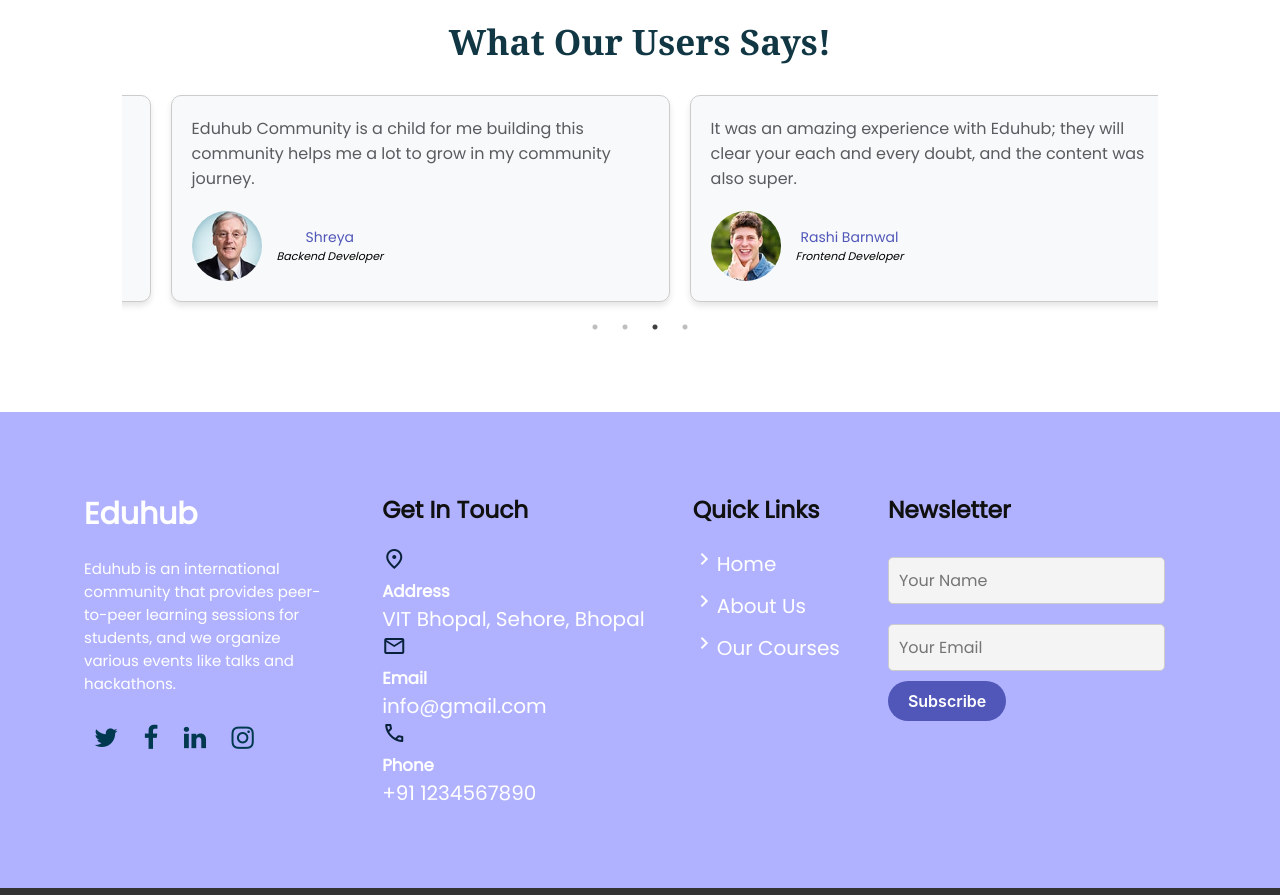
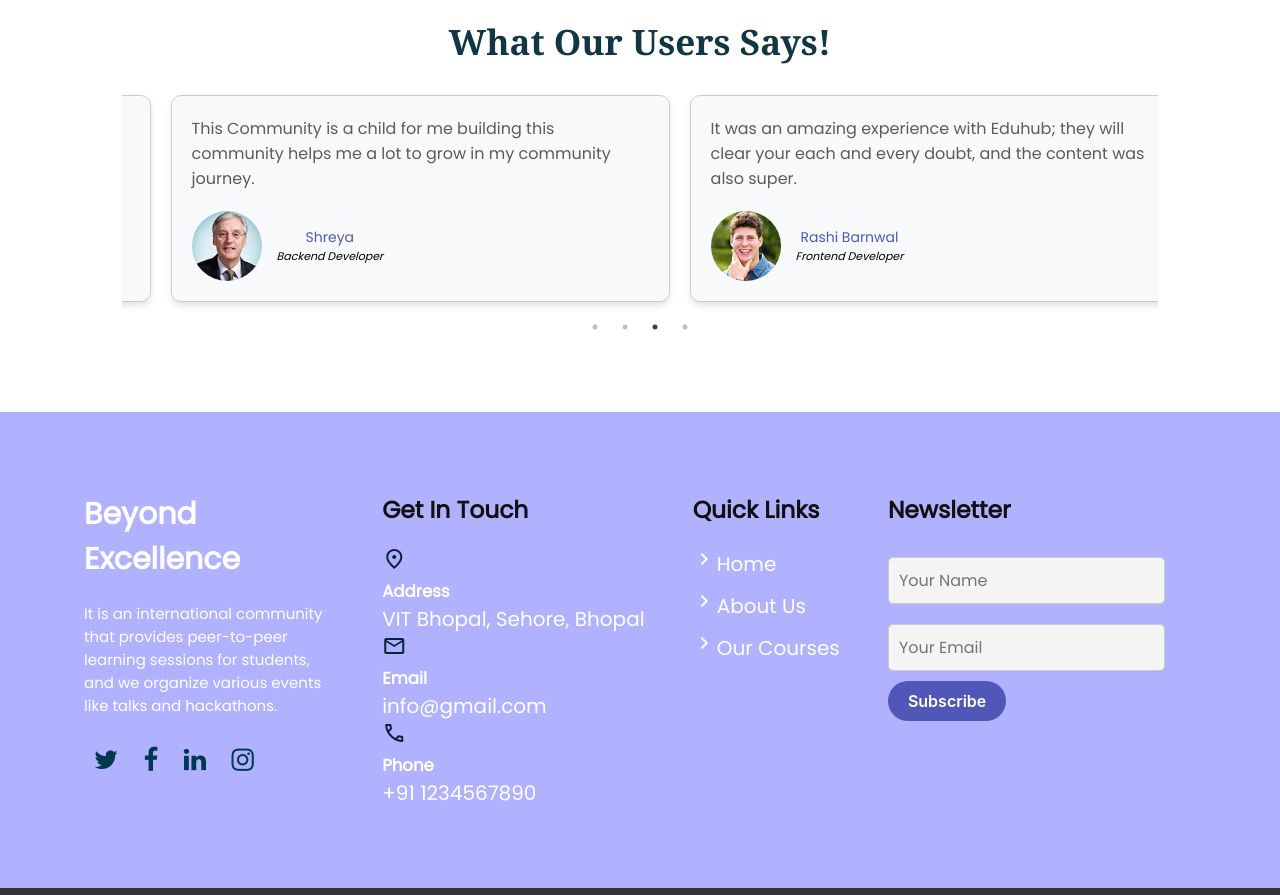
Before and after one commit to AsmiVats/Beyond-excellence-, a plain HTML site: page index.html in a window 1280 px wide. Shown: the part 2574-3469 px from the top of the page. Drawn offline with nearby package versions, Linux system fonts and the light colour scheme.

Commit message:
Update index.html

```diff
--- a/index.html
+++ b/index.html
@@ -273,7 +273,7 @@
 
             <div class="testimonial-item">
                 <div class="testimonial-content">
-                    Eduhub Community is a child for me building this community helps me a lot to grow in my community journey.
+                    This Community is a child for me building this community helps me a lot to grow in my community journey.
                 </div>
                 <div class="testimonial-author">
                     <img src="img/testimonial-3.jpg" alt="Shreya">
@@ -306,9 +306,9 @@
     <div class="container">
       <div class="rowx">
         <div class="mb-4 p1">
-          <a href="#" class="logo">Eduhub</a>
+          <a href="#" class="logo">Beyond Excellence</a>
           <p>
-            Eduhub is an international community that provides peer-to-peer learning sessions for students, and we organize various events like talks and hackathons.
+            It is an international community that provides peer-to-peer learning sessions for students, and we organize various events like talks and hackathons.
           </p>
           <div class="social-links">
             <a href="#" class="fa fa-twitter"></a>
```
